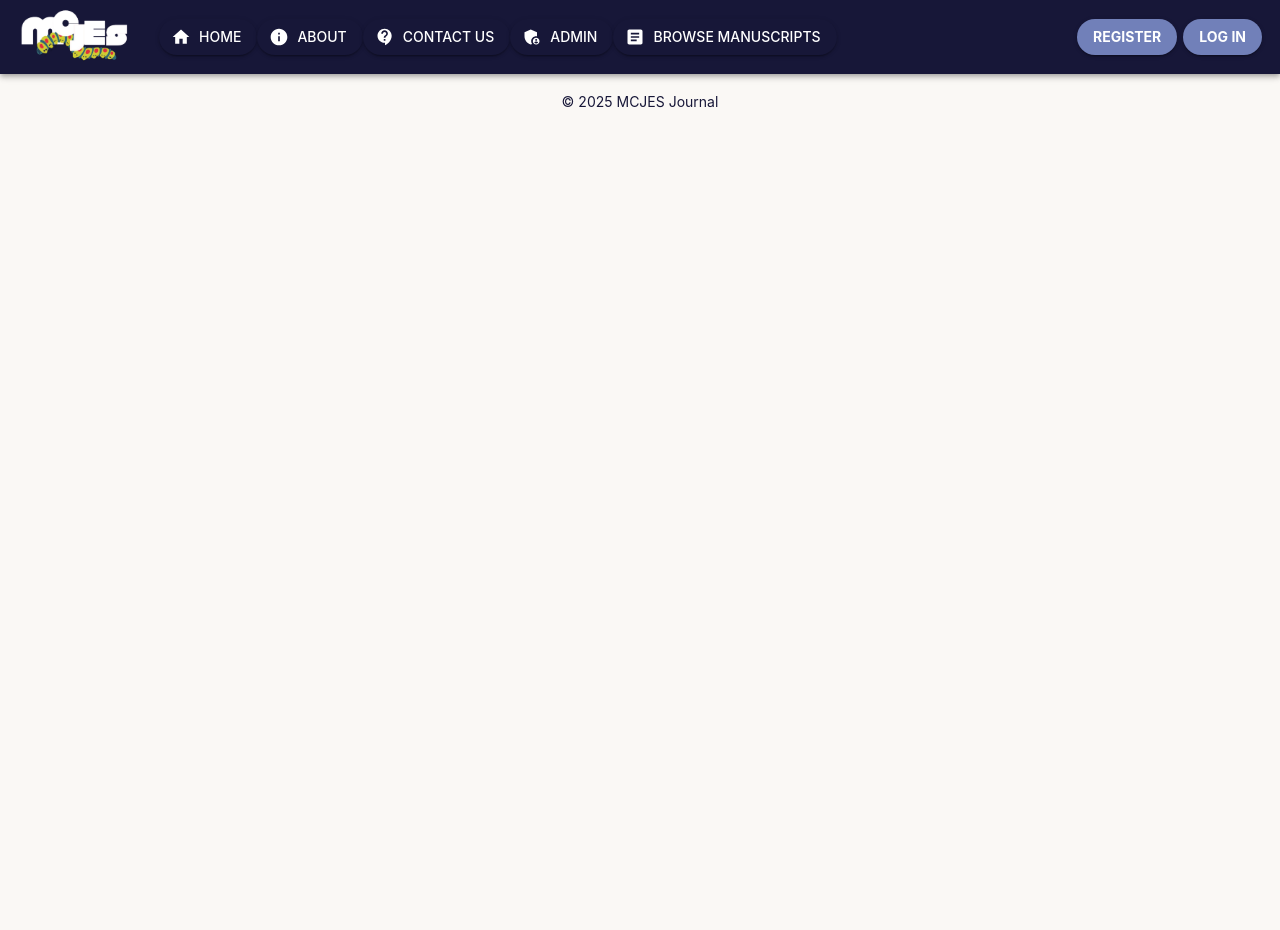
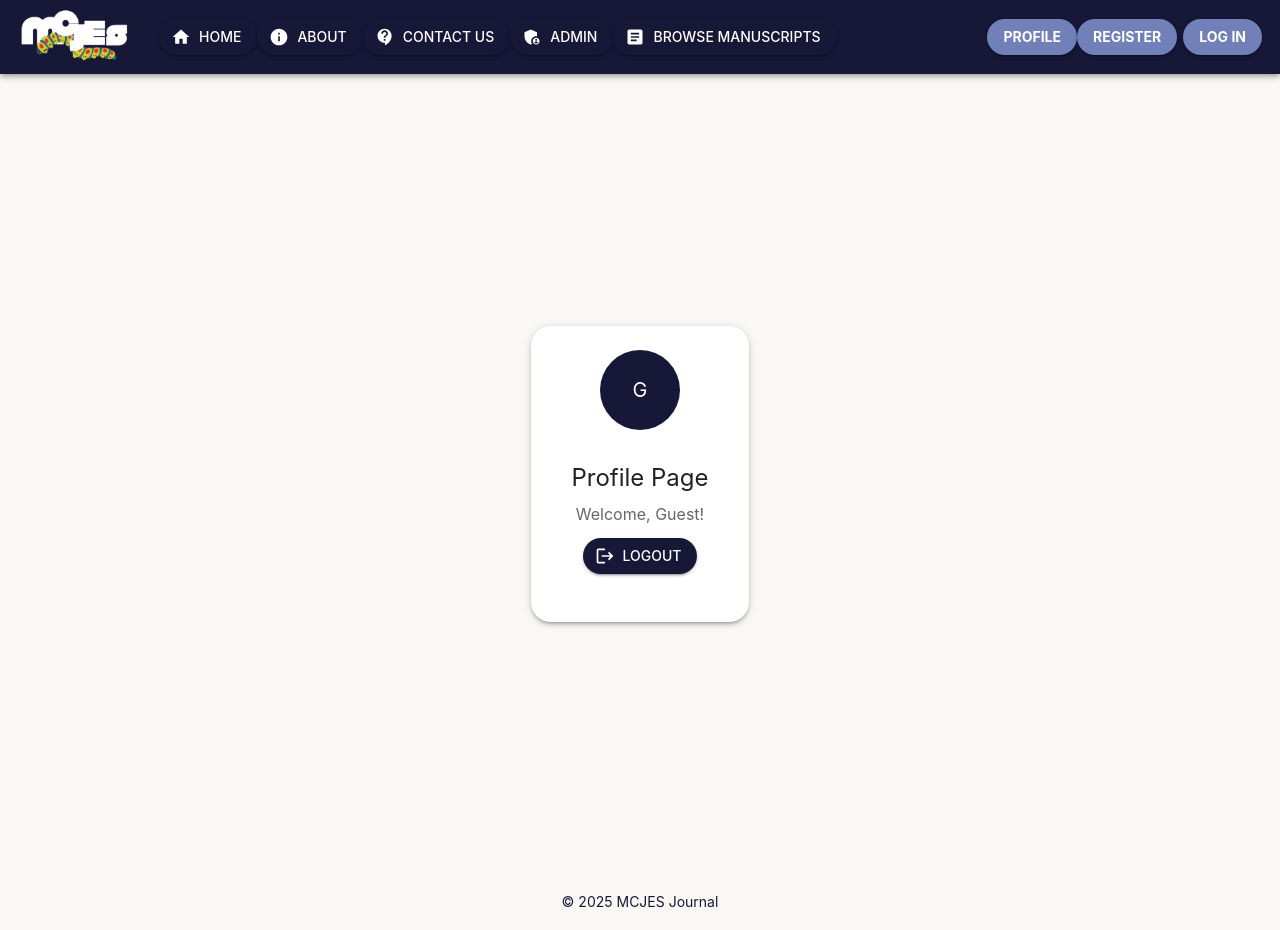
Before and after one commit to max14vega/mcjes-swe-ui, a React (Create React App) app: page /Profile in a window 1280 px wide. Before the commit the page ends 800 px from the top, so only its background shows below. Built offline with nearby package versions, Linux system fonts and the light colour scheme; no server answers.

Commit message:
Update Profile Page

```diff
--- a/src/App.js
+++ b/src/App.js
@@ -1,7 +1,7 @@
 import { ThemeProvider } from "@mui/material";
 import { GoogleOAuthProvider } from "@react-oauth/google"; // Import GoogleOAuthProvider
 import React from "react";
-import { BrowserRouter, Route, Routes} from "react-router-dom";
+import { BrowserRouter, Route, Routes } from "react-router-dom";
 import theme from "./Theme";
 
 import "./App.css";
@@ -14,10 +14,10 @@ import HomePage from "./Pages/Home/HomePage";
 import Login from "./Pages/Login";
 import Manuscripts from "./Pages/Manuscripts";
 import PeoplePage from "./Pages/People/PeoplePage";
+import Profile from "./Pages/Profile/Profile";
 import Register from "./Pages/Register";
 import Submissions from "./Pages/Submissions";
 import Testing from "./Pages/Testing";
-
 
 function App() {
   return (
@@ -34,6 +34,7 @@ function App() {
             <Route path="login" element={<Login />} />
             <Route path="register" element={<Register />} />
             <Route path="testing" element={<Testing />} />
+            <Route path="Profile" element={<Profile />} />
             <Route path="manuscripts" element={<Manuscripts />} />
           </Routes>
           <Footer />
--- a/src/Components/Navbar/Navbar.jsx
+++ b/src/Components/Navbar/Navbar.jsx
@@ -143,6 +143,15 @@ const Navbar = () => {
             variant="contained"
             color="secondary"
             component={Link}
+            to="/profile"
+            sx={{ fontWeight: "bold" }}
+          >
+            Profile
+          </Button>
+          <Button
+            variant="contained"
+            color="secondary"
+            component={Link}
             to="/register"
             sx={{ marginRight: 1, fontWeight: "bold" }}
           >
--- a/src/Pages/Manuscripts/Manuscripts.jsx
+++ b/src/Pages/Manuscripts/Manuscripts.jsx
@@ -1,3 +1,4 @@
+import CloseIcon from "@mui/icons-material/Close"; // Import the close icon
 import {
   Alert,
   Box,
@@ -14,9 +15,8 @@ import {
   Typography,
 } from "@mui/material";
 import React, { useState, useEffect } from "react";
+import { Link } from "react-router-dom"; // Import Link for navigation
 import { ManuscriptsAPI } from "../../Client/API";
-import CloseIcon from "@mui/icons-material/Close"; // Import the close icon
-import { Link } from "react-router-dom"; // Import Link for navigation
 
 const Manuscript = () => {
   const [manuscripts, setManuscripts] = useState([]);
--- a/src/Pages/Profile/Profile.jsx
+++ b/src/Pages/Profile/Profile.jsx
@@ -1,6 +1,17 @@
+import LogoutIcon from "@mui/icons-material/Logout";
+import {
+  Avatar,
+  Button,
+  Card,
+  CardContent,
+  Container,
+  Typography,
+} from "@mui/material";
+import React from "react";
 import { useNavigate } from "react-router-dom";
 
-export default function Profile({ user }) {
+export default function Profile({ user = { email: "Guest" } }) {
+  // ✅ Added default value
   const navigate = useNavigate();
 
   const handleLogout = () => {
@@ -8,12 +19,44 @@ export default function Profile({ user }) {
   };
 
   return (
-    <div className="min-h-screen flex bg-gray-100 items-center justify-center">
-      <div>
-        <h2>Profile Page</h2>
-        <p>Welcome, {user.email}!</p>
-        <button onClick={handleLogout}>Logout</button>
-      </div>
-    </div>
+    <Container
+      maxWidth="sm"
+      style={{
+        display: "flex",
+        justifyContent: "center",
+        alignItems: "center",
+        height: "100vh",
+      }}
+    >
+      <Card sx={{ padding: 4, textAlign: "center", boxShadow: 3 }}>
+        <Avatar
+          sx={{
+            width: 80,
+            height: 80,
+            margin: "0 auto 16px",
+            bgcolor: "primary.main",
+          }}
+        >
+          {user.email.charAt(0).toUpperCase()}
+        </Avatar>
+        <CardContent>
+          <Typography variant="h5" gutterBottom>
+            Profile Page
+          </Typography>
+          <Typography variant="body1" color="textSecondary">
+            Welcome, {user.email}!
+          </Typography>
+          <Button
+            variant="contained"
+            color="primary"
+            startIcon={<LogoutIcon />}
+            onClick={handleLogout}
+            sx={{ marginTop: 2 }}
+          >
+            Logout
+          </Button>
+        </CardContent>
+      </Card>
+    </Container>
   );
 }
```
Also changed, not shown: src/Pages/Login/Login.jsx (+7 -4 lines), src/Pages/Profile/index.js (line endings or trailing spaces).
